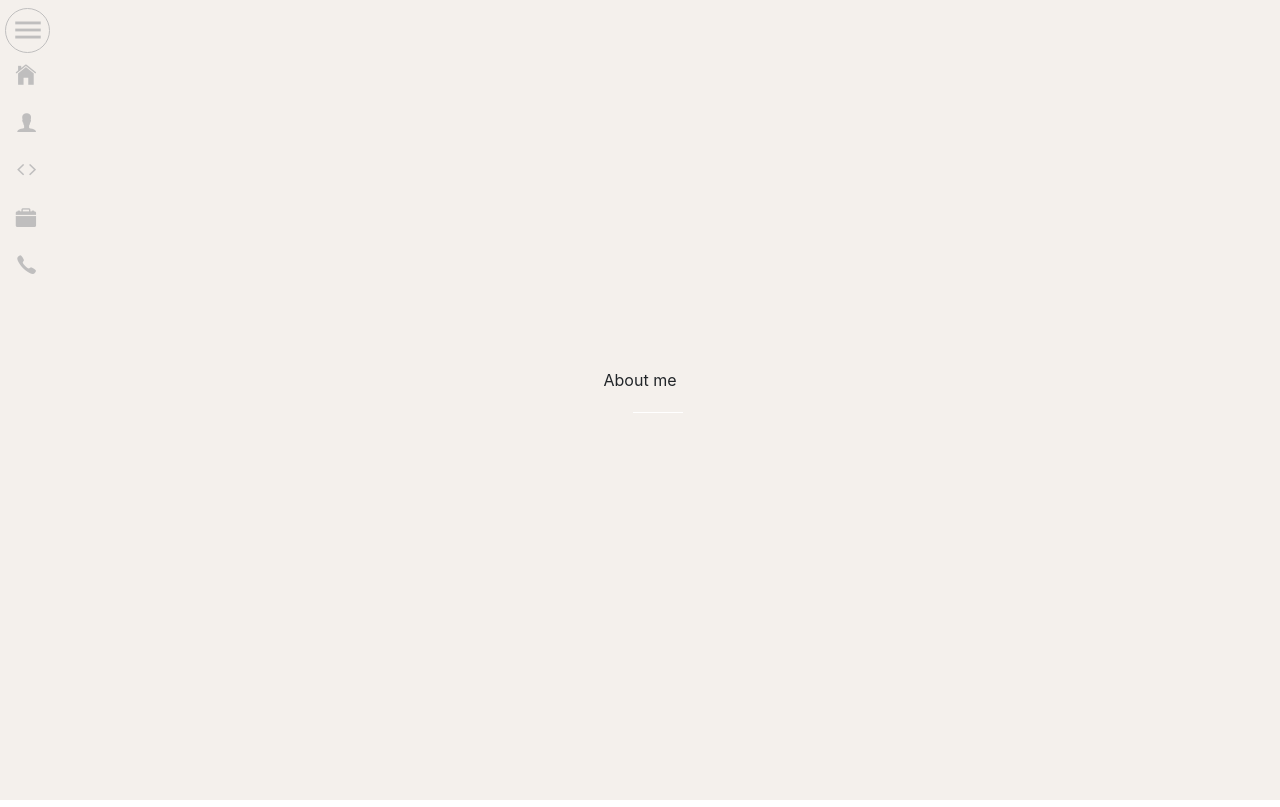
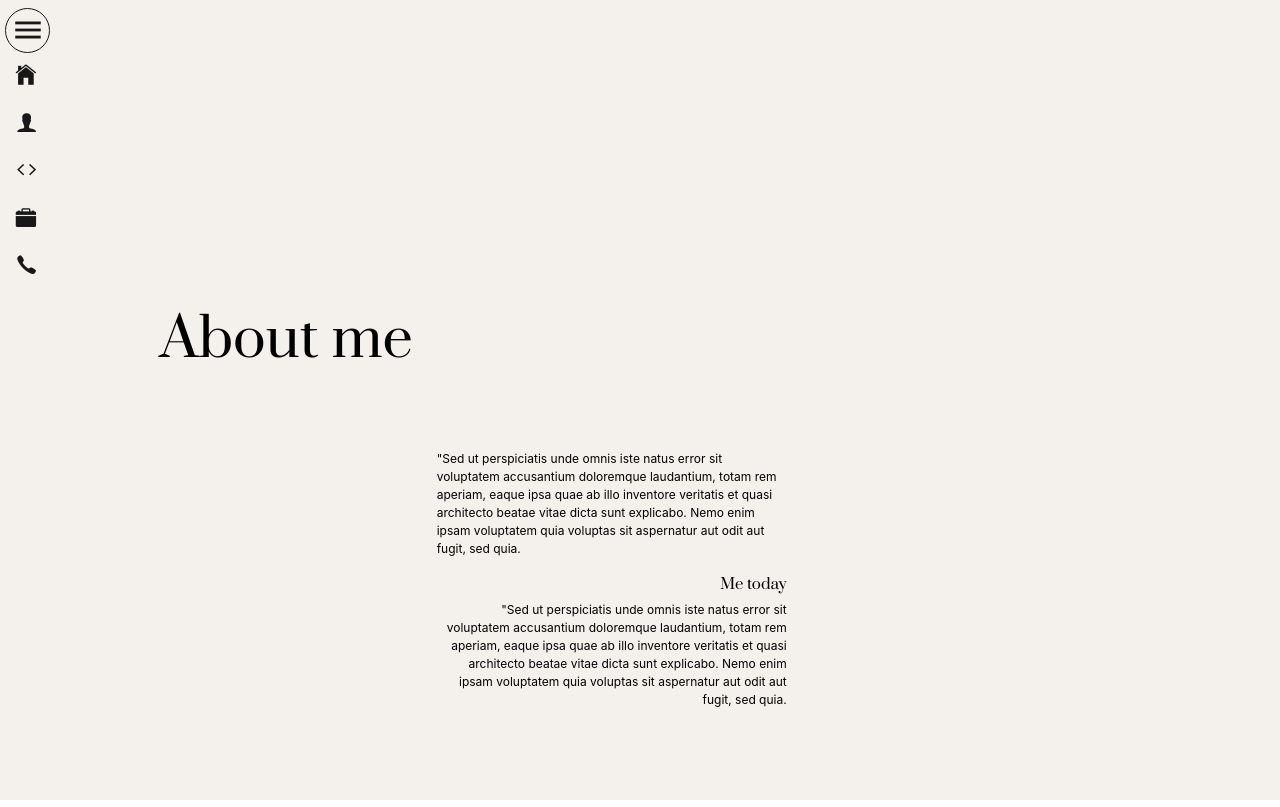
Before and after one commit to lindacool/Linda-portfolio, a Vue app: page /about in a window 1280 px wide. Built offline with nearby package versions, Linux system fonts and the light colour scheme.

Commit message:
more styling

```diff
--- a/src/assets/_variables.scss
+++ b/src/assets/_variables.scss
@@ -1,5 +1,5 @@
 //Text rubriker
-$fontFamily: 'Noto Serif', serif;
+$fontFamilyRubrik: 'Prata', serif;
 
 
 // Colors
--- a/src/components/Navbar.vue
+++ b/src/components/Navbar.vue
@@ -53,7 +53,6 @@ export default {
             margin-block-start: 0;
             margin-block-end: 0;
             padding-inline-start: 0;
-            color: rgba(247, 244, 244);
             left: -145px;
             transition: 300ms ease-in;
             top: 7px;
@@ -74,7 +73,7 @@ export default {
     }
 
     .material-icons{
-        color: rgb(191, 190, 190);
+        color: rgb(25, 24, 24);
          margin: 2px;
          font-size: 28px;
 
@@ -91,7 +90,7 @@ export default {
                 .menu-btn{
                     cursor: pointer;
                     border-radius: 50%;
-                    border: solid 1px rgb(191, 190, 190);
+                    border: solid 1px rgb(25, 24, 24);;
                     background: none;
                     height: 45px;
                     width: 45px;
@@ -122,7 +121,7 @@ export default {
                 margin: 10px 5px 10px 10px;
                 justify-content: space-between;
                 font-weight: 200;
-                color: rgb(191, 190, 190);
+                color: rgb(25, 24, 24);;
 
                 @include medium {
                     font-size: 23px;
@@ -132,7 +131,7 @@ export default {
                 i{
                     margin-right: 7px;
                     font-size: 20px;
-                    color: rgb(191, 190, 190);
+                    color: rgb(25, 24, 24);
 
                     @include medium {
                         font-size: 25px;
--- a/src/views/About.vue
+++ b/src/views/About.vue
@@ -1,24 +1,35 @@
 <template>
 <div class="background">
-       <div class="col-12">
-        <div class="row">
-        <div class="section">
-      <div class="about">
-        <p class="aboutMe">About me</p>
-       <div class="line"></div>
-        <p class="education"></p>
+  <div class="row">
+      <div class="left col-sm-12 col-md-4 col-lg-4 d-flex p-0 m-0">
+        <div class="about m-0">
+         <div class="uppercase">About me</div>
+        </div>
+      </div>
+      <div class="right col-sm-12 col-md-4 col-lg-4">
+        <div class="about-me">
+          "Sed ut perspiciatis unde omnis iste natus error sit voluptatem accusantium doloremque laudantium, totam rem aperiam, eaque ipsa quae ab illo inventore veritatis et quasi architecto beatae vitae dicta sunt explicabo. Nemo enim ipsam voluptatem quia voluptas sit aspernatur aut odit aut fugit, sed quia.
+        </div>
+
+         <div class="about-me-today">
+          <p>Me today</p>
+          "Sed ut perspiciatis unde omnis iste natus error sit voluptatem accusantium doloremque laudantium, totam rem aperiam, eaque ipsa quae ab illo inventore veritatis et quasi architecto beatae vitae dicta sunt explicabo. Nemo enim ipsam voluptatem quia voluptas sit aspernatur aut odit aut fugit, sed quia.
+        </div>
+
+
+      </div>
+          <div class="pic col-md-4 col-lg-4">
+            <!-- img on me -->
+         </div>
+        </div>
+
       </div>
 
-      </div>
-      </div>
-  </div>
-  </div>
 </template>
 
 
 
 <style lang="scss" scoped>
-
 .background {
     // background-image: url('../assets/img/linda.jpeg');
     background-color: #f4f0ec;;
@@ -28,114 +39,112 @@
     height: 100vh;
     width: 100%;
 
-    .section{
-    position: relative;
-    width: 100%;
-    height: 100vh;
-    display: flex;
-    align-items: center;
-    justify-content: center;
-    overflow: hidden;
+      .left{
 
 
-      .line{
-        border-bottom: 1px solid white;
-        width: 50px;
-        margin: 20px;
-        margin-left: 40%;
+        .about{
+          font-family: 'Prata', serif;
+          font-size: 400;
+          padding-top:200px;
+          padding-left: 30%;
+          color:black;
+          font-size: 54px;
+          font-weight: 200;
+
+
+            @include medium {
+              padding-top: 300px;
+              padding-left: 40%;
+
+            }
+            @include large {
+              padding-top: 300px;
+              padding-left: 40%;
+
+            }
+        }
+
       }
 
+      .right{
 
-    }
+         .about-me{
+          font-size: 12px;
+          text-align: right;
+          color:black;
+          width: 350px;
+
+            @include medium {
+              padding-top: 450px;
+              text-align: left;
+
+
+            }
+
+         }
+
+        .about-me-today{
+          font-size: 12px;
+          text-align: right;
+          color:black;
+          width: 350px;
+
+          p
+          {
+          font-family: 'Prata', serif;
+          font-size: 15px;
+          text-align: right;
+          color:black;
+          width: 350px;
+          margin: 15px 0 5px 0;
+
+        }
+
 
   }
 
 
+         }
+
+         .pic{
+           visibility: hidden;
+            @include medium {
+              visibility: visible;
+
+            }
+         }
+      }
+
 
 // .background {
 //     // background-image: url('../assets/img/linda.jpeg');
-//     background: black;
+//     background-color: #f4f0ec;;
 //     background-position: center;
 //     background-repeat: no-repeat;
 //     background-size: cover;
 //     height: 100vh;
 //     width: 100%;
 
-//       .left{
+//     .section{
+//     position: relative;
+//     width: 100%;
+//     height: 100vh;
+//     display: flex;
+//     align-items: center;
+//     justify-content: center;
+//     overflow: hidden;
 
 
-//         .contact{
-//           padding-top:300px;
-//           padding-left: 30%;
-//           color:white;
-//           font-size: 60px;
-//           font-weight: 200;
+//       .line{
+//         border-bottom: 1px solid white;
+//         width: 50px;
+//         margin: 20px;
+//         margin-left: 40%;
+//       }
 
 
-//             @include medium {
-//               padding-top: 400px;
-//               padding-left: 40%;
+//     }
 
-//             }
-//             @include large {
-//               padding-top: 300px;
-//               padding-left: 40%;
+//   }
 
-//             }
-//         }
-
-//       }
-
-//       .right{
-//          .contact-me{
-//            .uppercase
-//            {
-//             text-transform: uppercase;
-//             padding: 20px 0px 10px 0px;
-//            }
-
-//           color:white;
-//           padding-left: 30%;
-
-
-//           .contact{
-//             margin-top: 10px;
-//             font-size: 12px;
-
-//           }
-
-//          @include medium {
-//            padding-top:500px;
-
-//             }
-//          @include large {
-//            padding-top:260px;
-
-//             }
-
-
-//          }
-//       }
-
-//       .styling-box{
-
-
-//             @include medium {
-//               border-right:white solid 1px;
-//               border-bottom: white solid 1px;
-//               position: absolute;
-//               width: 500px;
-//               height: 500px;
-
-//             }
-//             @include large {
-//               width: 600px;
-//               height: 400px;
-
-//             }
-
-
-//       }
-
-// }
 </style>
```
